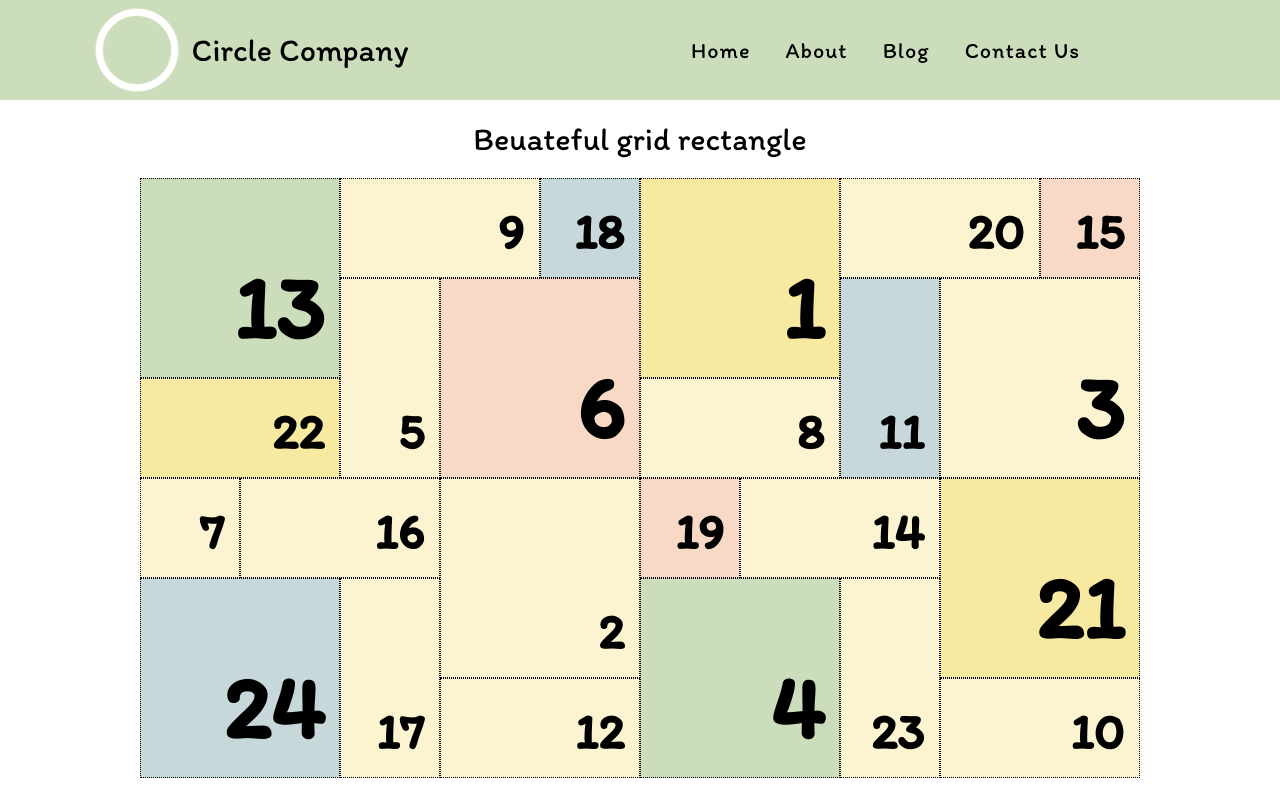
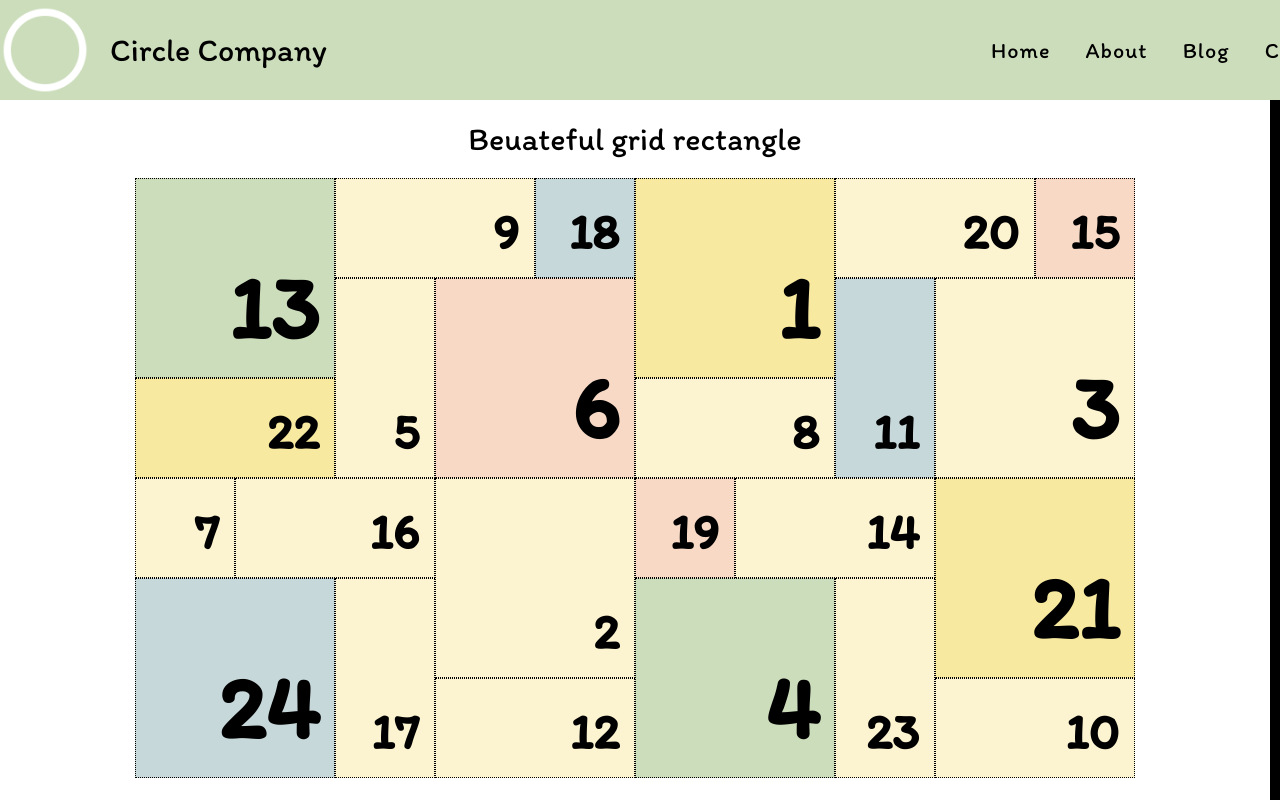
Before and after one commit to stiKendz/gridFlexRep, a website: page grids/project-2/index.html in a window 1280 px wide. Shown: the top 800 px of the page. Drawn offline with Linux system fonts and the light colour scheme.

Commit message:
вернусь позже к задаче адатации, когда скилла больше будет

```diff
--- a/grids/project-2/index.html
+++ b/grids/project-2/index.html
@@ -13,12 +13,12 @@
             <img class="logo-icon" src="./images/icons8-круг-100.png">
             <h1 class="company-name">Circle Company</h1>
         </div>
-        <nav class="navigation">
+        <div class="navigation">
             <div class="nav-item home-nav">Home</div>
             <div class="nav-item about-nav">About</div>
             <div class="nav-item blog-nav">Blog</div>
             <div class="nav-item contact-us-nav">Contact Us</div>
-        </nav>
+        </div>
     </header>
     <div class="main">
         <h1>Beuateful grid rectangle</h1>
--- a/grids/project-2/styles/media.scss
+++ b/grids/project-2/styles/media.scss
@@ -0,0 +1,3 @@
+body {
+    border-right: 10px solid black;
+}
--- a/grids/project-2/styles/style.css
+++ b/grids/project-2/styles/style.css
@@ -1,9 +1,16 @@
+/* div {
+    -webkit-user-select: none;
+    -moz-user-select: none;
+    -ms-user-select: none;
+    user-select: none;
+} */
+/* порядок вендорных префиксов */
+
 html,
 body {
     display: flex;
     flex-direction: column;
     align-items: center;
-    justify-content: start;
     box-sizing: border-box;
 
     margin: 0;
@@ -16,6 +23,10 @@ body {
     /* свойство, которое помогло убрать полосу прокрутки но от этого проблема не сильно изменилась */
     /* overflow-x: hidden; */
     /* overflow-y: scroll; */
+
+    @media  screen and (max-width: 860px) {
+
+    }
 }
 
 @font-face {
@@ -41,9 +52,9 @@ header {
 
     display: flex;
     align-items: center;
-    justify-content: space-between;
+    justify-content: center;
     margin: 0;
-    padding: 0;
+    padding: 0px 50px 0px 50px;
     width: 100%;
     height: 100px;
 
@@ -51,33 +62,40 @@ header {
 }
 
 .logo-png-container{
+    position: absolute;
+    left: 0;
+
     display: flex;
-    justify-content: center;
+    justify-content: flex-start;
     align-items: center;
-    width: 100px;
-    height: 100px;
-    margin-left: 200px;
+    margin: 0;
+    padding: 0;
+    height: 100%;
     gap: 0px 10px;
 }
 
 .logo-icon {
-    width: 90px;
-    height: 90px;
+    max-width: 90px;
+    max-height: 90px;
 }
 
 .company-name {
-    width: 220px;
     margin: 0;
-    padding: 0;
+    padding: 10px;
 
     white-space: nowrap;
 }
 
 .navigation {
+    position: absolute;
+    right: 0;
+
     display: flex;
+    align-items: center;
+    margin: 0;
+    padding: 0;
     gap: 0px 35px;
-
-    margin-right: 200px;
+    height: 100%;
 }
 
 .nav-item {
```
Also changed, not shown: grids/project-2/styles/output.css, 1 other file.
